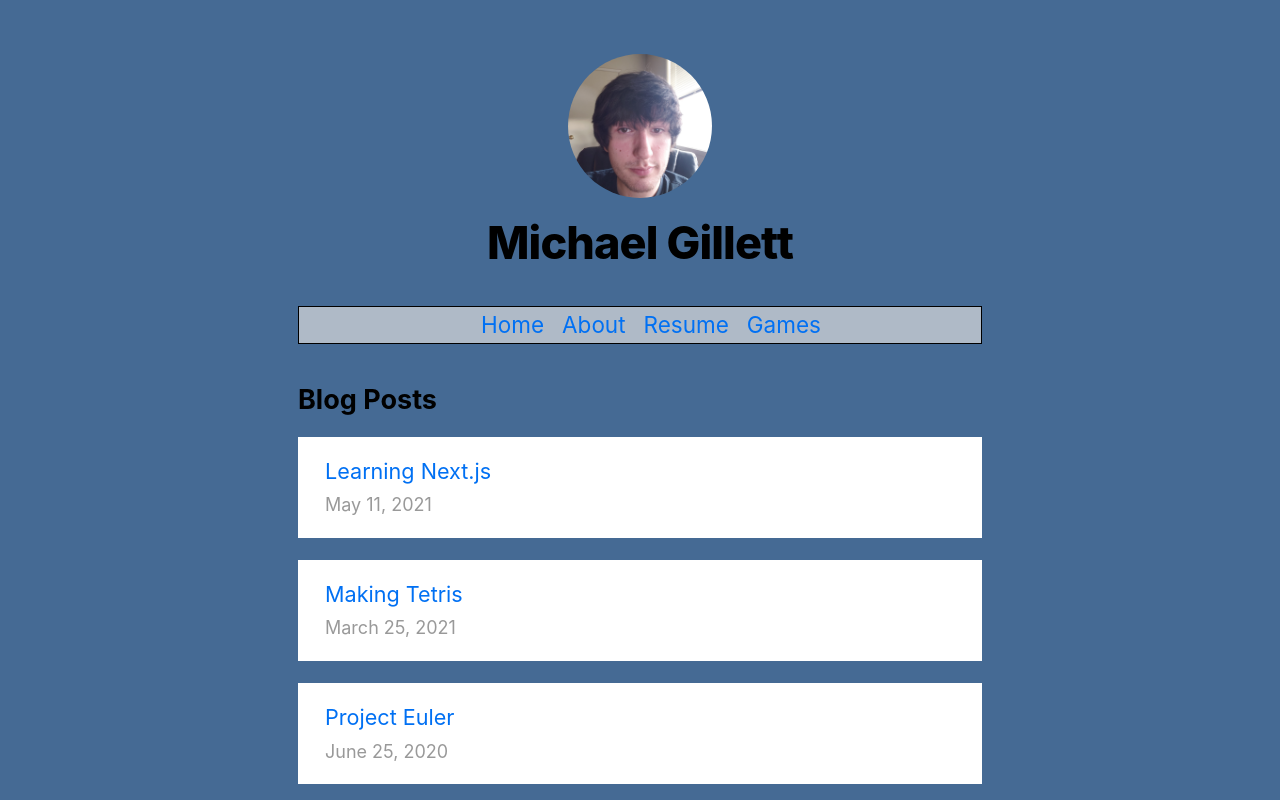
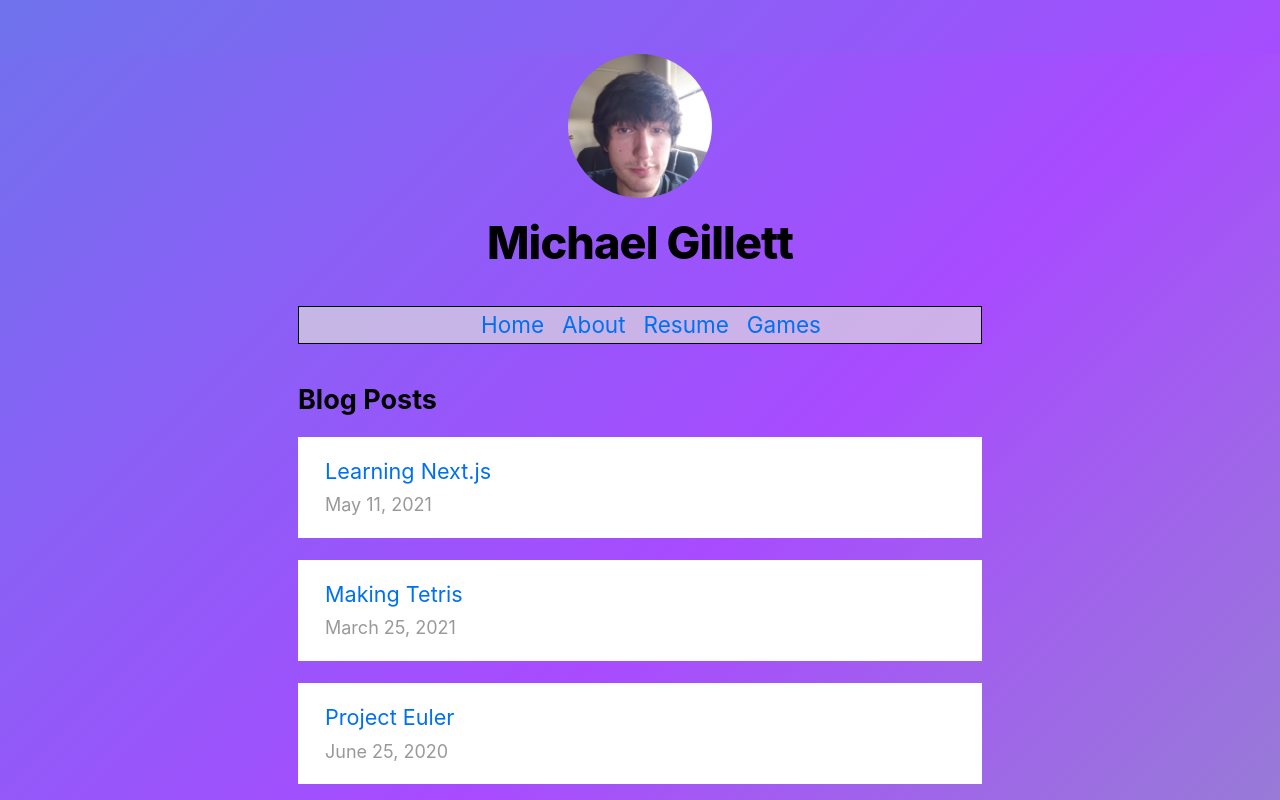
Before and after one commit to gillemic/nextjs-blog, a Next.js app: page / in a window 1280 px wide. Shown: the top 800 px of the page. Built offline with nearby package versions, Linux system fonts and the light colour scheme.

Commit message:
added moving background

```diff
--- a/styles/global.css
+++ b/styles/global.css
@@ -6,7 +6,21 @@
     Cantarell, Fira Sans, Droid Sans, Helvetica Neue, sans-serif;
   line-height: 1.6;
   font-size: 18px;
-  background-color: rgb(69, 106, 148);
+  background: linear-gradient(-45deg, #6cfa6c, #a84bff, #23a6d5, #23d5ab);
+  background-size: 400% 400%;
+  animation: gradient 10s ease infinite;
+}
+
+@keyframes gradient {
+  0% {
+      background-position: 0% 50%;
+  }
+  50% {
+      background-position: 100% 50%;
+  }
+  100% {
+      background-position: 0% 50%;
+  }
 }
 
 * {
```
